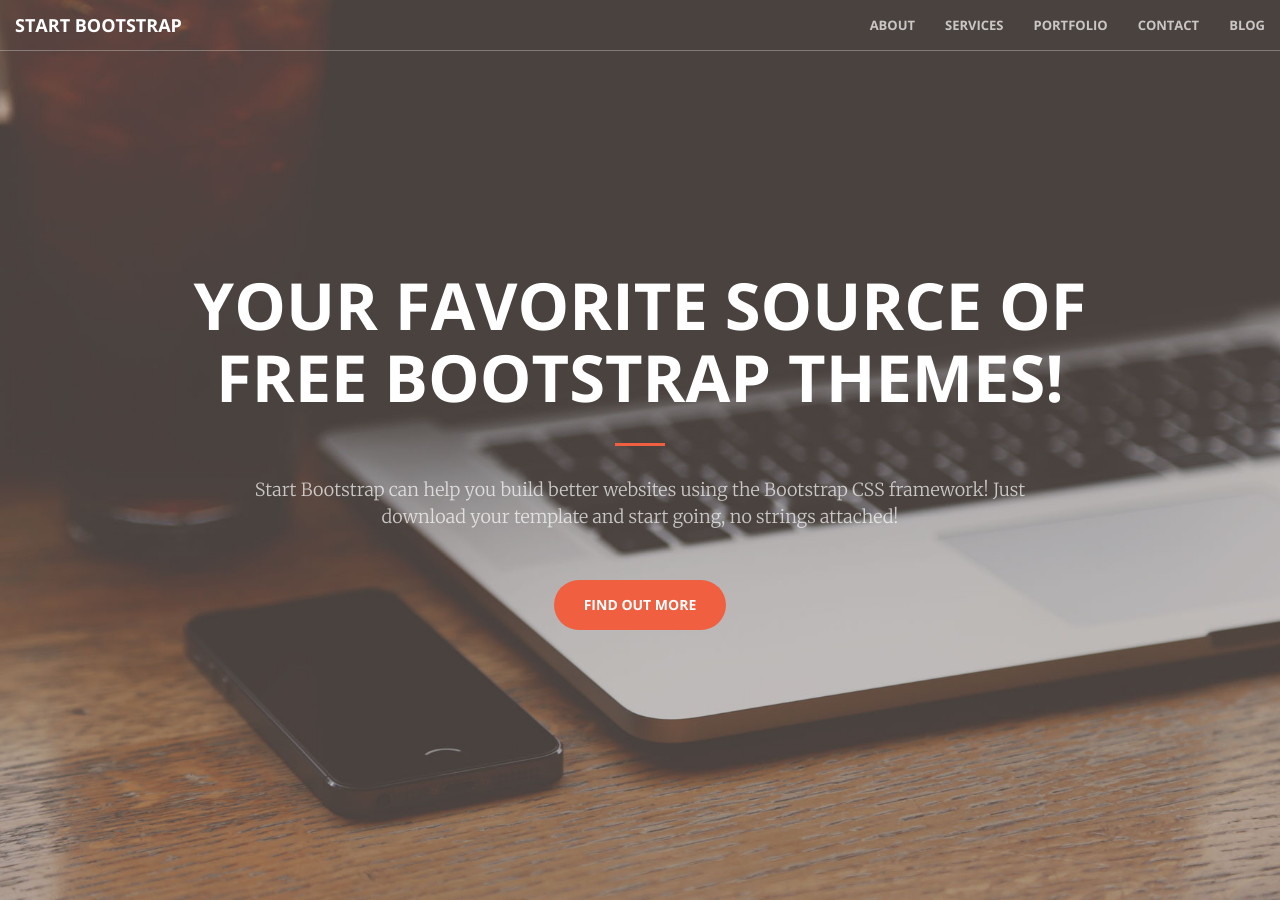
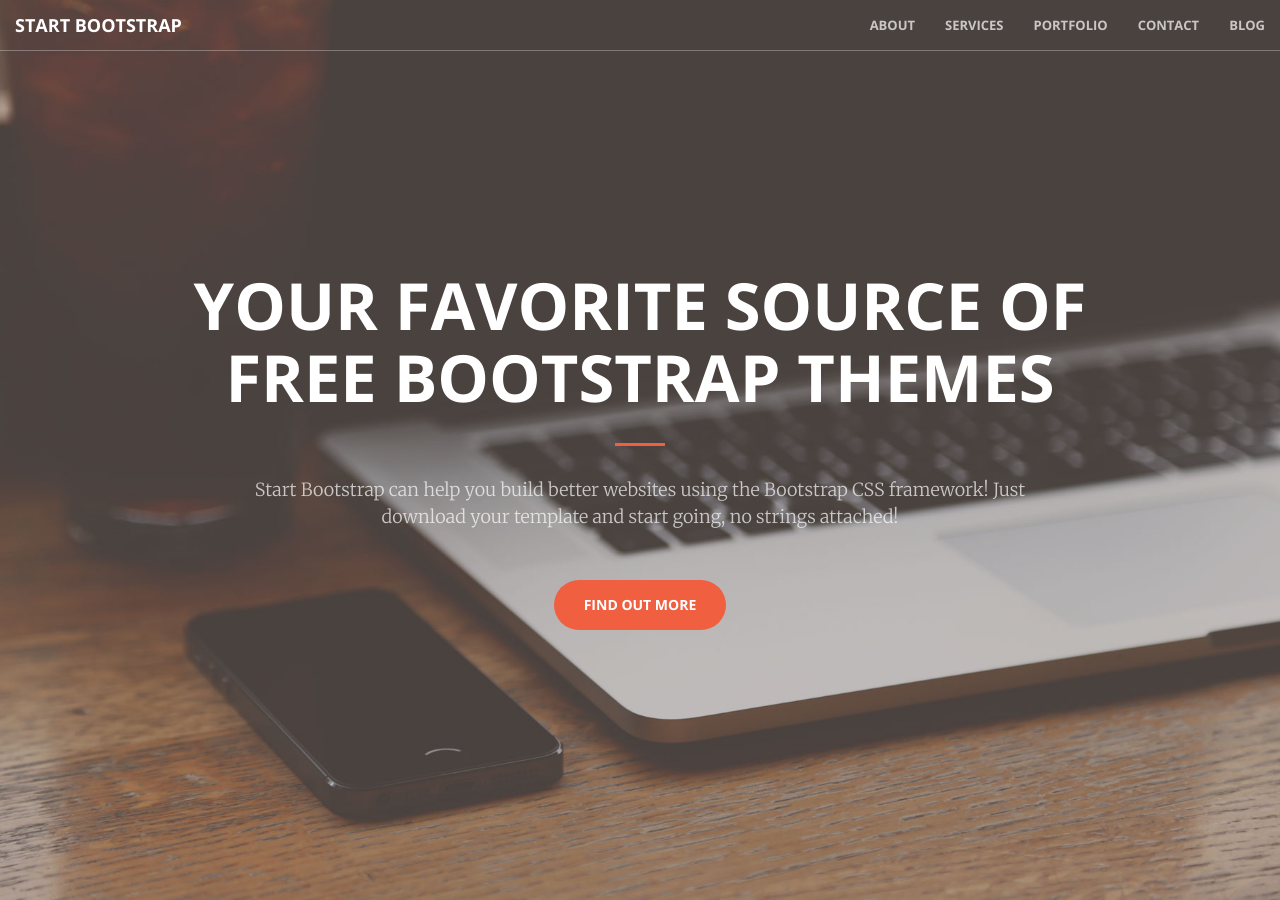
Before and after one commit to lebsral/CloudCannonExample, a Jekyll site: the page built from index.html, in a window 1280 px wide and 900 px high. Built offline with Jekyll 4.4.1, drawn with Linux system fonts in a browser that asks for light colours.

Commit message:
Updated 'index.html' via CloudCannon

```diff
--- a/index.html
+++ b/index.html
@@ -5,7 +5,7 @@
     <header>
         <div class="header-content">
             <div class="header-content-inner">
-                <h1 class="editable">Your Favorite Source of Free Bootstrap Themes!</h1>
+                <h1 class="editable">Your Favorite Source of Free Bootstrap Themes</h1>
                 <hr />
                 <p class="editable">Start Bootstrap can help you build better websites using the Bootstrap CSS framework! Just download your template and start going, no strings attached!</p>
                 <a href="#about" class="btn btn-primary btn-xl page-scroll">Find Out More</a>
```
